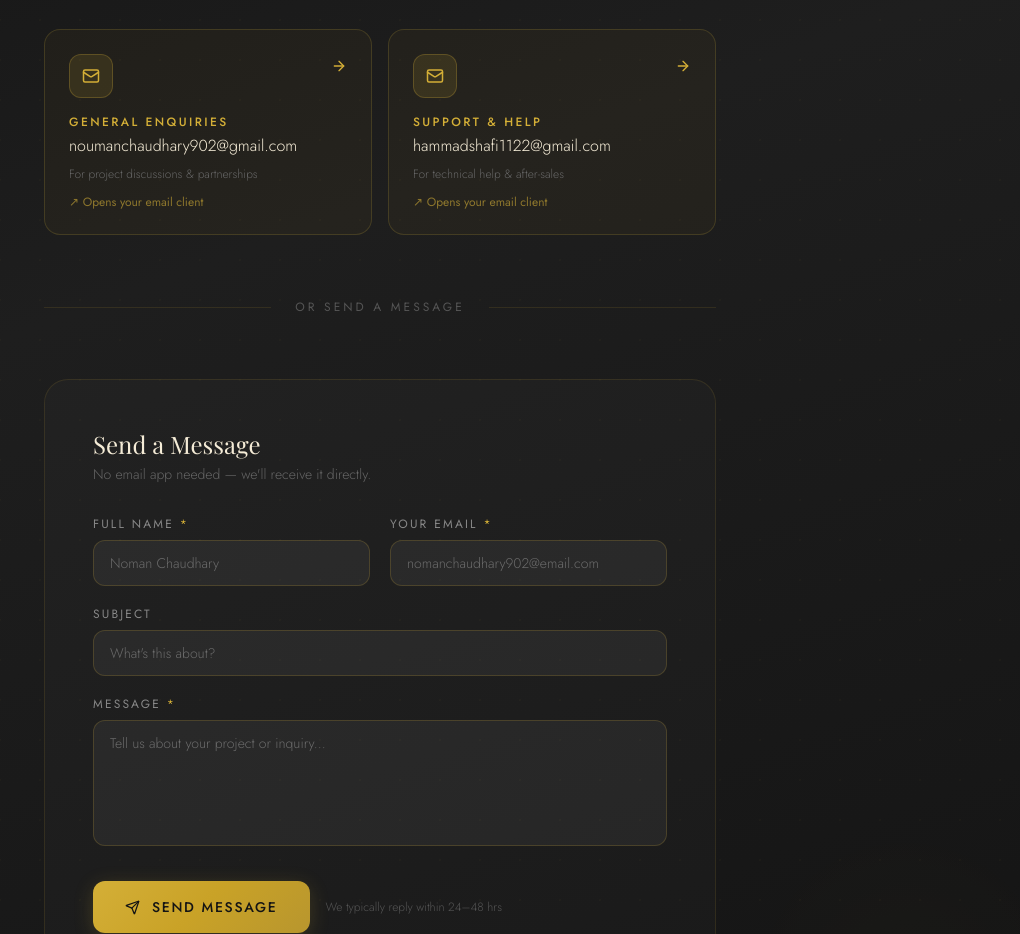
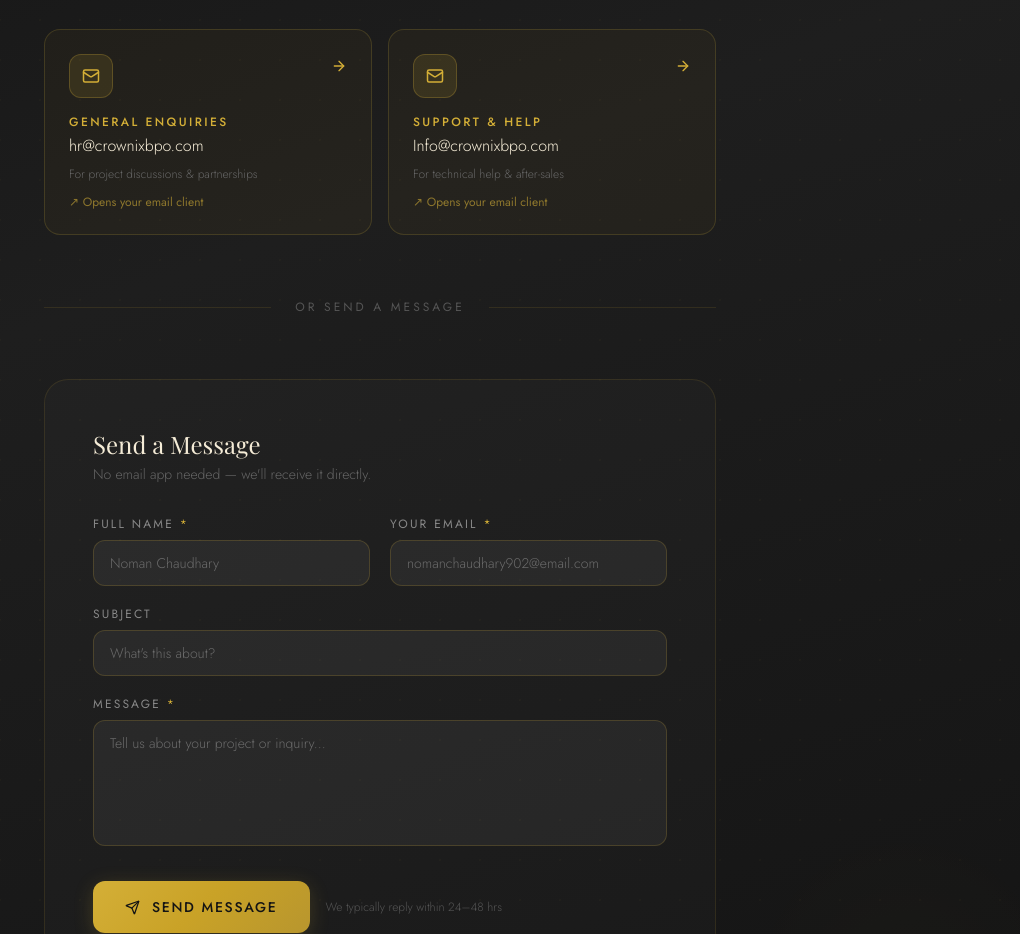
Before and after one commit to hammadshafi1122/thelighcommunication, a React (Create React App) app: page /contact in a window 1280 px wide. Shown: the part 1120-2054 px from the top of the page, without its empty margins (260-1280 px from the left). Built offline with nearby package versions, Linux system fonts and the light colour scheme; a web font is replaced by a local one.

Commit message:
changes of email

```diff
--- a/src/components/layouts/Header.jsx
+++ b/src/components/layouts/Header.jsx
@@ -7,17 +7,17 @@ const slides = [
   {
     tag: "YOU SHOULD BE WITH",
     headingLine1: { white: "CROWNIX ", gold: "BPO" },
-    sub: "SCALING YOUR BUSINESS",
+    sub: "SCALING SUCCESS TOGETHER",
   },
   {
     tag: "YOU SHOULD BE WITH",
     headingLine1: { white: "CROWNIX ", gold: "BPO" },
-    sub: "SCALING YOUR BUSINESS",
+    sub: "SCALING SUCCESS TOGETHER",
   },
   {
     tag: "YOU SHOULD BE WITH",
     headingLine1: { white: "CROWNIX ", gold: "BPO" },
-    sub: "SCALING YOUR BUSINESS",
+    sub: "SCALING SUCCESS TOGETHER",
   },
 ];
 
--- a/src/modules/sections/contact/ContactHero.jsx
+++ b/src/modules/sections/contact/ContactHero.jsx
@@ -1,8 +1,8 @@
 import { useState, useEffect } from "react";
 import { Mail, Send, CheckCircle, ArrowRight, Sparkles } from "lucide-react";
 
-const OWNER_EMAIL_1 = "noumanchaudhary902@gmail.com";
-const OWNER_EMAIL_2 = "hammadshafi1122@gmail.com";
+const OWNER_EMAIL_1 = "hr@crownixbpo.com";
+const OWNER_EMAIL_2 = "Info@crownixbpo.com";
 
 const inputBase =
   "w-full bg-white/5 border border-[#D4AF37]/20 rounded-xl text-[#F5ECD7] placeholder-[#6B6B6B] px-4 py-3 text-sm font-light outline-none transition-all duration-300 focus:border-[#D4AF37]/60 resize-none";
--- a/src/modules/sections/home/AdvantageSection.jsx
+++ b/src/modules/sections/home/AdvantageSection.jsx
@@ -272,7 +272,7 @@ export default function AdvantageSection() {
             <div className="pl-2">
               <p className="text-xs font-bold uppercase tracking-[0.18em] mb-1" style={{ color: "#b8832c" }}>Expert Talent</p>
               <p style={{ color: "#afafaf", fontFamily: "'Barlow', sans-serif", fontWeight: 300, fontSize: "0.82rem", lineHeight: 1.6 }}>
-                Access to a <strong style={{ color: "#fff" }}>3,00+</strong> strong team across <strong style={{ color: "#fff" }}>2+</strong> nationwide branches.
+                Access to a <strong style={{ color: "#fff" }}>2,00+</strong> strong team across <strong style={{ color: "#fff" }}>2+</strong> nationwide branches.
               </p>
             </div>
           </div>
--- a/src/modules/sections/home/ServiceSection.jsx
+++ b/src/modules/sections/home/ServiceSection.jsx
@@ -370,7 +370,7 @@ export default function TailoredSolutions() {
               <div>
                 <p className="text-xs font-bold uppercase tracking-[0.18em] mb-2" style={{ color: "#b8832c" }}>Operational Scale</p>
                 <p style={{ color: "#afafaf", fontFamily: "'Barlow', sans-serif", fontWeight: 300, fontSize: "0.875rem", lineHeight: 1.65 }}>
-                  There are over <strong style={{ color: "#fff", fontWeight: 700 }}>150+</strong> seats presently operational across multiple locations, generating over <strong style={{ color: "#fff", fontWeight: 700 }}>25,000+</strong> transfers per month.
+                  There are over <strong style={{ color: "#fff", fontWeight: 700 }}>200+</strong> seats presently operational across multiple locations, generating over <strong style={{ color: "#fff", fontWeight: 700 }}>25,000+</strong> transfers per month.
                 </p>
               </div>
             </div>
```
